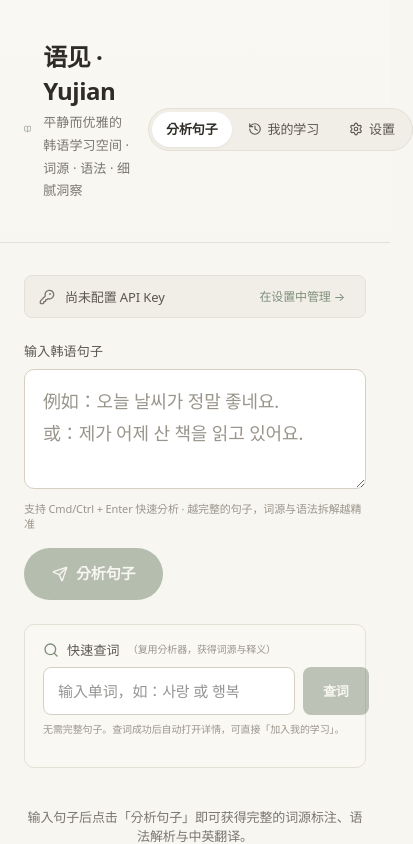
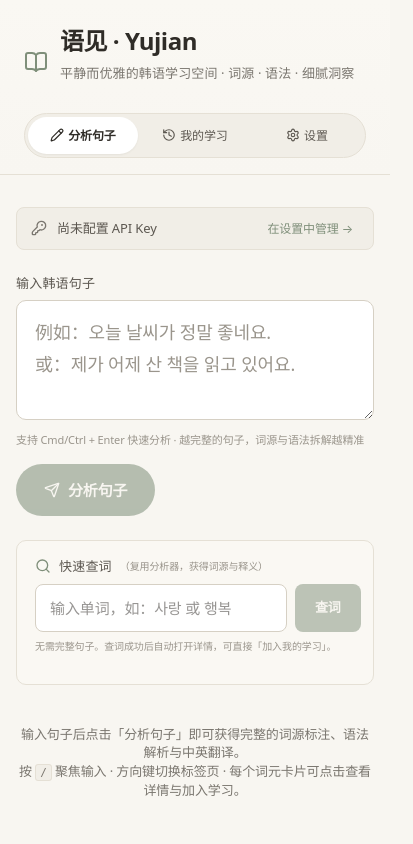
Before and after one commit to Crisforlove/yujian-korean, a Next.js app: page / in a window 390 px wide. Shown: the top 844 px of the page, 413 px wide, since content can reach past the window. Built offline with nearby package versions, Linux system fonts and the light colour scheme; a web font is replaced by a local one.

Commit message:
feat(nav): implement Task 9 - Navigation, Routing & Polish (polished 3-tab view switcher w/ full kbd arrows + icons + focus; global shortcuts / focus + Esc modals + ? hint; responsive header/stacker/tabs; UX consistency + small cleanups across views; no new routes/files)

```diff
--- a/app/globals.css
+++ b/app/globals.css
@@ -996,6 +996,11 @@ a:hover {
   color: var(--color-text-primary);
   background: var(--color-bg-elevated);
 }
+.view-tab:focus-visible {
+  outline: 2px solid var(--color-accent-sage);
+  outline-offset: 2px;
+  color: var(--color-text-primary);
+}
 .view-tab.active {
   background: var(--color-bg-surface);
   color: var(--color-text-primary);
@@ -1486,3 +1491,73 @@ a:hover {
     justify-content: flex-start;
   }
 }
+
+/* ==========================================================================
+   Task 9: Responsive + Navigation Polish
+   - Header + view switcher on small screens (prevent crowding, maintain tap targets)
+   - Consistent generous touch areas and breathing
+   - No impact on desktop
+   ========================================================================== */
+
+@media (max-width: 640px) {
+  /* Stack header content (title + switcher) on phones/tablets for breathing room */
+  .analyzer-header .max-w-4xl {
+    flex-direction: column;
+    align-items: flex-start;
+  }
+  .analyzer-header .max-w-4xl > .flex {
+    flex-direction: column;
+    align-items: flex-start;
+    gap: 0.75rem;
+    width: 100%;
+  }
+
+  /* Slightly more compact but still comfortable tabs (min 44px tap height preserved) */
+  .view-switcher {
+    width: 100%;
+    justify-content: stretch;
+  }
+  .view-tab {
+    flex: 1 1 0;
+    justify-content: center;
+    padding: 0.5rem 0.5rem; /* larger vertical tap target */
+    font-size: 0.75rem;
+    gap: 4px;
+  }
+  .view-tab .lucide {
+    width: 14px;
+    height: 14px;
+  }
+
+  /* Slightly tighter header padding on small screens while keeping calm whitespace */
+  .analyzer-header {
+    padding-top: 1.5rem;
+    padding-bottom: 1rem;
+  }
+
+  /* Ensure main content never feels cramped */
+  main.max-w-4xl {
+    padding-left: 1rem;
+    padding-right: 1rem;
+  }
+}
+
+@media (max-width: 380px) {
+  /* Ultra-narrow phones: further compact tabs without losing legibility */
+  .view-tab {
+    font-size: 0.6875rem;
+    padding: 0.4375rem 0.25rem;
+  }
+}
+
+/* Tiny kbd hint polish (used in empty state + hints for shortcuts) */
+kbd {
+  font-family: var(--font-mono);
+  font-size: 0.6875rem;
+  line-height: 1;
+  border: 1px solid var(--color-border-subtle);
+  background: var(--color-bg-subtle);
+  padding: 1px 4px;
+  border-radius: 3px;
+  color: var(--color-text-tertiary);
+}
--- a/app/layout.tsx
+++ b/app/layout.tsx
@@ -15,7 +15,7 @@ export default function RootLayout({
   children: React.ReactNode;
 }>) {
   return (
-    <html lang="ko" className="h-full antialiased">
+    <html lang="zh-CN" className="h-full antialiased">
       <body className="min-h-full flex flex-col">{children}</body>
     </html>
   );
--- a/app/page.tsx
+++ b/app/page.tsx
@@ -19,7 +19,8 @@ import {
   Award,
   Filter,
   RefreshCw,
-  Settings
+  Settings,
+  Pencil
 } from 'lucide-react';
 
 import { analyzeSentenceWithKey, AnalysisError } from '@/lib/llm/analyzer';
@@ -829,6 +830,65 @@ export default function SentenceAnalyzerPage() {
   const [showHistoryToast, setShowHistoryToast] = useState<string | null>(null);
 
   // ------------------------------------------------------------------------
+  // Task 9: Refs for keyboard support (view tabs + sentence input focus)
+  // ------------------------------------------------------------------------
+  const analyzerTabRef = React.useRef<HTMLButtonElement>(null);
+  const historyTabRef = React.useRef<HTMLButtonElement>(null);
+  const settingsTabRef = React.useRef<HTMLButtonElement>(null);
+  const sentenceInputRef = React.useRef<HTMLTextAreaElement>(null);
+
+  const viewOrder: ('analyzer' | 'history' | 'settings')[] = ['analyzer', 'history', 'settings'];
+
+  // Centralized view switcher (allows keyboard + click unification)
+  const switchView = (view: 'analyzer' | 'history' | 'settings') => {
+    if (view === 'history') {
+      handleSwitchToHistory();
+    } else {
+      setActiveView(view);
+    }
+  };
+
+  // Full keyboard navigation for the view tablist (ARIA tabs pattern)
+  // Arrows, Home, End — roving tabindex + focus management. No new files.
+  const handleViewTabKeyDown = (e: React.KeyboardEvent<HTMLButtonElement> | React.KeyboardEvent<HTMLDivElement>) => {
+    const currentIndex = viewOrder.indexOf(activeView);
+    let nextIndex = currentIndex;
+
+    switch (e.key) {
+      case 'ArrowRight':
+      case 'ArrowDown':
+        e.preventDefault();
+        nextIndex = (currentIndex + 1) % viewOrder.length;
+        break;
+      case 'ArrowLeft':
+      case 'ArrowUp':
+        e.preventDefault();
+        nextIndex = (currentIndex - 1 + viewOrder.length) % viewOrder.length;
+        break;
+      case 'Home':
+        e.preventDefault();
+        nextIndex = 0;
+        break;
+      case 'End':
+        e.preventDefault();
+        nextIndex = viewOrder.length - 1;
+        break;
+      default:
+        return;
+    }
+
+    const nextView = viewOrder[nextIndex];
+    switchView(nextView);
+
+    // Move focus to the newly active tab button
+    const refs = [analyzerTabRef, historyTabRef, settingsTabRef];
+    // Defer focus to after state update + re-render
+    window.setTimeout(() => {
+      refs[nextIndex].current?.focus();
+    }, 0);
+  };
+
+  // ------------------------------------------------------------------------
   // API Key persistence helpers (writes only — no effect sets)
   // ------------------------------------------------------------------------
   const updateApiKey = useCallback((value: string) => {
@@ -1155,7 +1215,7 @@ export default function SentenceAnalyzerPage() {
       window.setTimeout(() => setShowHistoryToast(null), 2400);
 
       // Optionally return user to analyzer for fresh start
-      setActiveView('analyzer');
+      switchView('analyzer');
     } catch (e) {
       console.error('[Task8] clearAllData failed', e);
       alert('清除失败，请重试或刷新页面。');
@@ -1234,6 +1294,46 @@ export default function SentenceAnalyzerPage() {
   };
 
   const closeReplay = () => setReplayItem(null);
+
+  // ------------------------------------------------------------------------
+  // Task 9: Global keyboard shortcuts (/, Esc for modals, etc.)
+  // Placed after handler declarations so all referenced fns (close*) are defined.
+  // Single listener at root for consistency across views. Respects inputs.
+  // ------------------------------------------------------------------------
+  React.useEffect(() => {
+    const handleGlobalKeyDown = (e: KeyboardEvent) => {
+      const target = e.target as HTMLElement;
+      const isTyping = target.tagName === 'INPUT' || target.tagName === 'TEXTAREA' || target.isContentEditable;
+
+      // '/' focuses sentence input (only in analyzer view, when not typing)
+      if (e.key === '/' && !isTyping && activeView === 'analyzer') {
+        e.preventDefault();
+        sentenceInputRef.current?.focus();
+        sentenceInputRef.current?.select?.(); // optional: select existing for overwrite ease
+        return;
+      }
+
+      // Global Esc closes any open modal (WordDetail or Replay). Modals also listen locally (defensive).
+      if (e.key === 'Escape') {
+        if (selectedDetail) {
+          closeWordDetail();
+        } else if (replayItem) {
+          closeReplay();
+        }
+        // (no else — don't swallow Esc from other native elements)
+      }
+
+      // Optional quality-of-life: '?' shows a tiny hint toast when idle in analyzer (non-intrusive)
+      if (e.key === '?' && !isTyping && activeView === 'analyzer' && !result && !isLoading) {
+        // non-blocking visual hint (reuse existing toast pattern for 1.6s)
+        setShowHistoryToast('提示：按 / 聚焦输入框 · Cmd/Ctrl+Enter 分析 · 点击词元查详情');
+        window.setTimeout(() => setShowHistoryToast(null), 1600);
+      }
+    };
+
+    window.addEventListener('keydown', handleGlobalKeyDown);
+    return () => window.removeEventListener('keydown', handleGlobalKeyDown);
+  }, [activeView, selectedDetail, replayItem, result, isLoading]);
 
   // Full export: JSON + beautiful Markdown (Task 7)
   const handleExport = () => {
@@ -1355,27 +1455,38 @@ export default function SentenceAnalyzerPage() {
             </div>
 
             {/* Elegant view switcher (Task 7+8) — analyzer / history / settings. Pure client state, no routes. */}
-            <div className="view-switcher" role="tablist" aria-label="主视图切换">
+            <div
+              className="view-switcher"
+              role="tablist"
+              aria-label="主视图切换"
+              onKeyDown={handleViewTabKeyDown}
+            >
               <button
+                ref={analyzerTabRef}
                 role="tab"
                 aria-selected={activeView === 'analyzer'}
-                onClick={() => setActiveView('analyzer')}
+                tabIndex={activeView === 'analyzer' ? 0 : -1}
+                onClick={() => switchView('analyzer')}
                 className={`view-tab ${activeView === 'analyzer' ? 'active' : ''}`}
               >
-                分析句子
+                <Pencil className="w-3.5 h-3.5" /> 分析句子
               </button>
               <button
+                ref={historyTabRef}
                 role="tab"
                 aria-selected={activeView === 'history'}
+                tabIndex={activeView === 'history' ? 0 : -1}
                 onClick={handleSwitchToHistory}
                 className={`view-tab ${activeView === 'history' ? 'active' : ''}`}
               >
                 <History className="w-3.5 h-3.5" /> 我的学习
               </button>
               <button
+                ref={settingsTabRef}
                 role="tab"
                 aria-selected={activeView === 'settings'}
-                onClick={() => setActiveView('settings')}
+                tabIndex={activeView === 'settings' ? 0 : -1}
+                onClick={() => switchView('settings')}
                 className={`view-tab ${activeView === 'settings' ? 'active' : ''}`}
               >
                 <Settings className="w-3.5 h-3.5" /> 设置
@@ -1389,14 +1500,14 @@ export default function SentenceAnalyzerPage() {
         {/* Conditional rendering: Analyzer / History (Task 7) / Settings (Task 8) — single file, no new routes or files */}
         {activeView === 'analyzer' ? (
           <>
-            {/* Slim API Key status — full management moved to Settings (Task 8) */}
+            {/* Slim API Key status — full management in 设置 view */}
             <div className="api-key-status">
               <KeyRound className="w-4 h-4 text-[var(--color-text-tertiary)] flex-shrink-0" />
               <span className="text-sm text-[var(--color-text-secondary)]">
                 {isKeySaved ? 'Anthropic API Key 已安全保存于本地浏览器' : '尚未配置 API Key'}
               </span>
               <button
-                onClick={() => setActiveView('settings')}
+                onClick={() => switchView('settings')}
                 className="api-key-manage-link"
               >
                 在设置中管理 →
@@ -1410,6 +1521,7 @@ export default function SentenceAnalyzerPage() {
               </label>
               <div className="sentence-input-wrapper">
                 <textarea
+                  ref={sentenceInputRef}
                   value={sentenceInput}
                   onChange={(e) => setSentenceInput(e.target.value)}
                   onKeyDown={handleKeyDown}
@@ -1604,7 +1716,7 @@ export default function SentenceAnalyzerPage() {
             {!result && !isLoading && !error && (
               <div className="mt-10 text-center text-[var(--color-text-tertiary)] text-sm">
                 输入句子后点击「分析句子」即可获得完整的词源标注、语法解析与中英翻译。<br />
-                结果中的每个词元卡片均可点击打开「单词详情」（Task 6），或直接使用上方的「快速查词」独立查找。
+                按 <kbd className="px-1 py-0.5 rounded bg-[var(--color-bg-subtle)] font-mono text-[10px]">/</kbd> 聚焦输入 · 方向键切换标签页 · 每个词元卡片可点击查看详情与加入学习。
               </div>
             )}
           </>
@@ -1833,10 +1945,10 @@ export default function SentenceAnalyzerPage() {
         )}
       </main>
 
-      {/* Subtle footer note — security & scope transparent (updated for Task 8) */}
+      {/* Subtle footer note — security & scope transparent */}
       <footer className="max-w-4xl mx-auto px-6 pb-12 text-[10px] text-[var(--color-text-muted)] text-center tracking-wide">
         API Key 仅在浏览器本地保存并通过 HTTPS 安全发送至 /api/analyze（服务端使用后立即丢弃）。<br />
-        Task 8 设置：本地 Key 管理（密码输入 + 自动保存/清除）+ 获取指引链接 + 清除全部数据（确认保护）。完全本地，尊重隐私。
+        所有数据与密钥严格本地化 · 尊重您的隐私与控制权 · 按 / 聚焦输入 · 方向键导航标签页
       </footer>
 
       {/* Auto-save toast (sentence) */}
```
Also changed, not shown: 1 other file (tests, documents, lock files or other folders).
